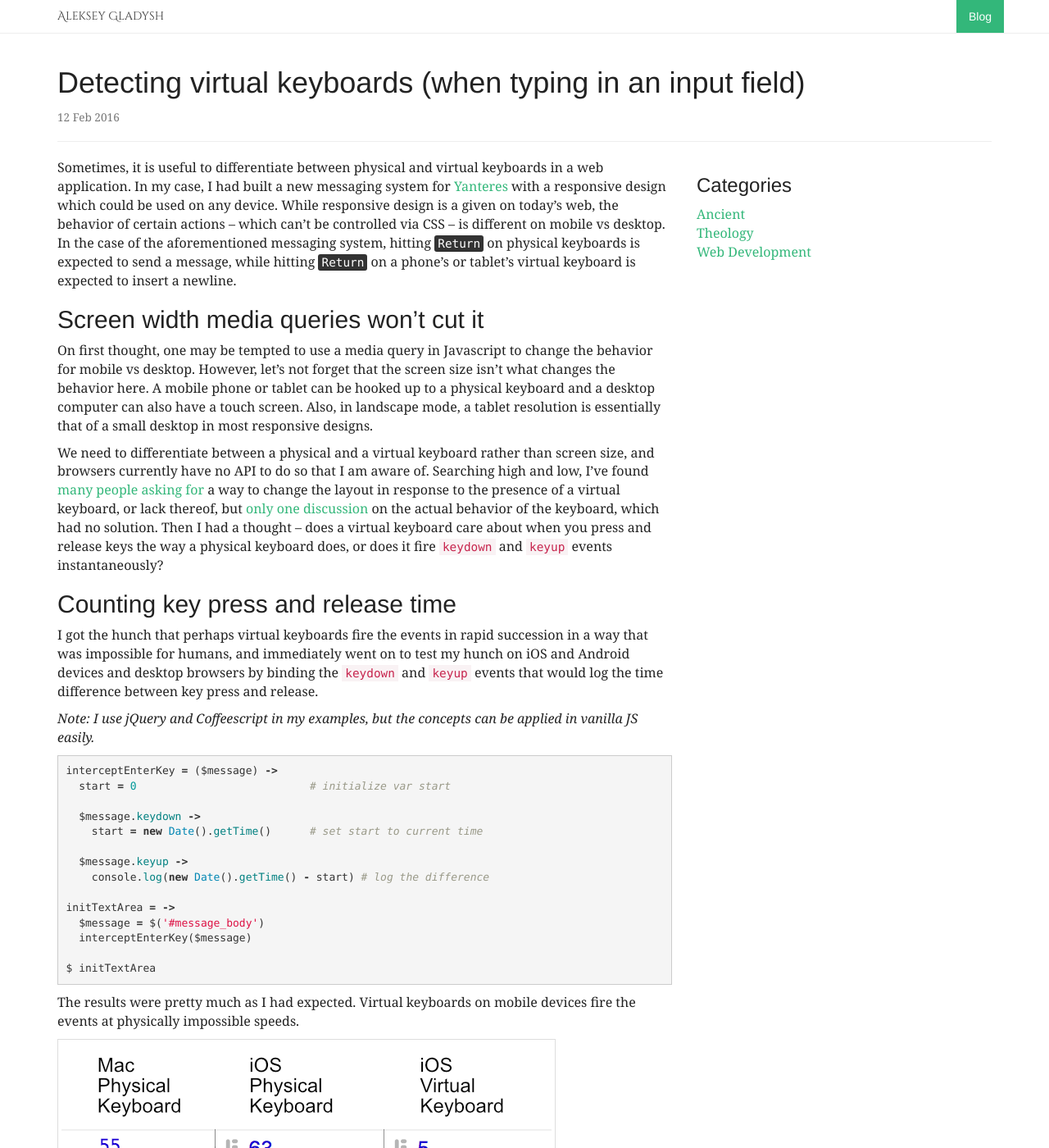
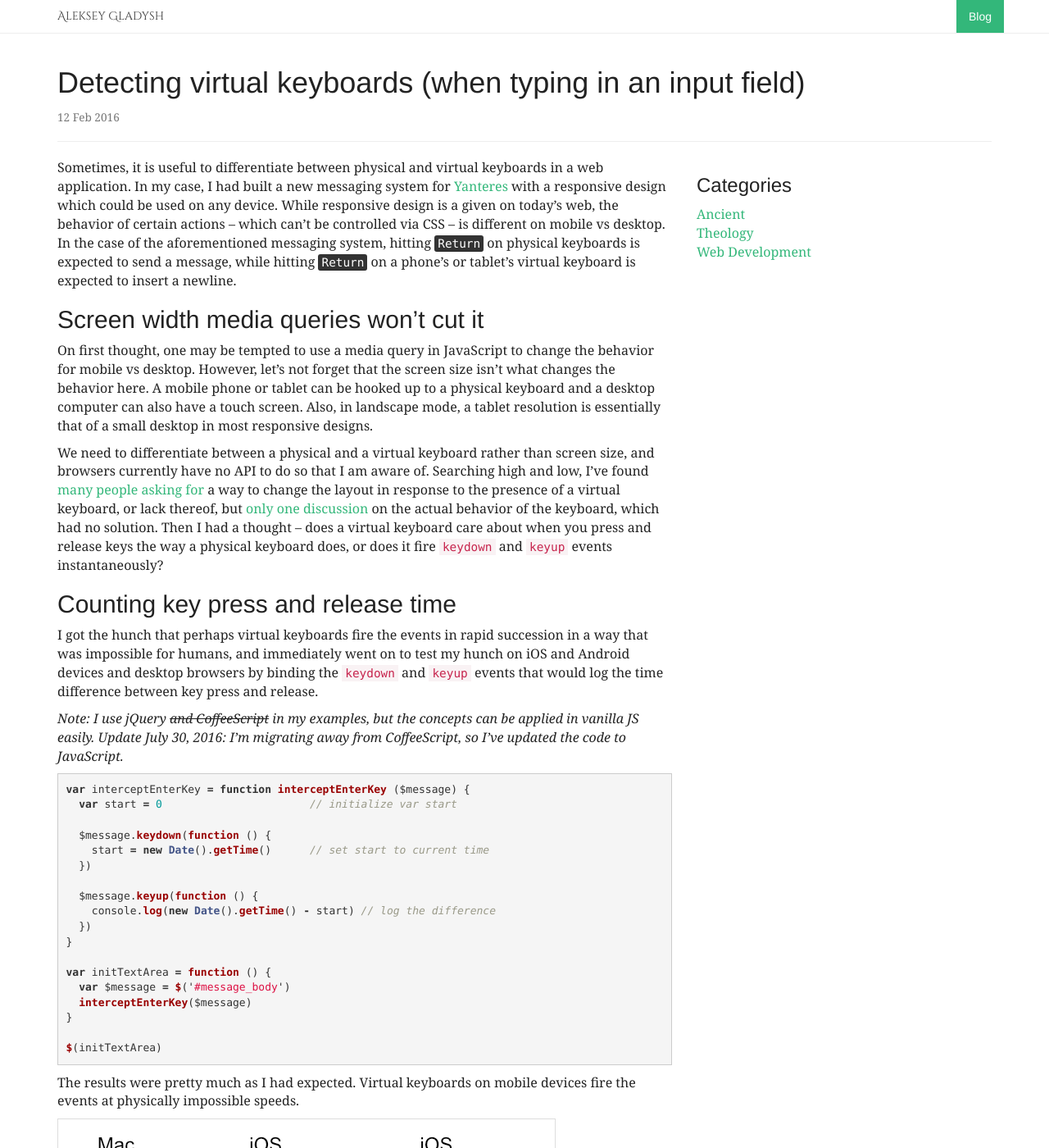
Before and after one commit to alekseyg/lyosha-me, a Jekyll site: the page built from _posts/2016-02-12-detecting-virtual-keyboards.md, in a window 1280 px wide and 1400 px high. Shown: the whole window at 82% size. Built offline with Jekyll 4.4.1, drawn with Linux system fonts in a browser that asks for light colours; nearby versions of some CDN libraries; some of the changed text lies outside the part shown.

Commit message:
Migrate Virtual Keyboard Detection from CoffeeScript to JavaScript in post and demo code

```diff
--- a/_posts/2016-02-12-detecting-virtual-keyboards.md
+++ b/_posts/2016-02-12-detecting-virtual-keyboards.md
@@ -9,7 +9,7 @@ Sometimes, it is useful to differentiate between physical and virtual keyboards
 
 ## Screen width media queries won't cut it
 
-On first thought, one may be tempted to use a media query in Javascript to change the behavior for mobile vs desktop. However, let's not forget that the screen size isn't what changes the behavior here. A mobile phone or tablet can be hooked up to a physical keyboard and a desktop computer can also have a touch screen. Also, in landscape mode, a tablet resolution is essentially that of a small desktop in most responsive designs.
+On first thought, one may be tempted to use a media query in JavaScript to change the behavior for mobile vs desktop. However, let's not forget that the screen size isn't what changes the behavior here. A mobile phone or tablet can be hooked up to a physical keyboard and a desktop computer can also have a touch screen. Also, in landscape mode, a tablet resolution is essentially that of a small desktop in most responsive designs.
 
 We need to differentiate between a physical and a virtual keyboard rather than screen size, and browsers currently have no API to do so that I am aware of. Searching high and low, I've found [many](http://stackoverflow.com/questions/2593139/ipad-web-app-detect-virtual-keyboard-using-javascript-in-safari) [people](http://stackoverflow.com/questions/13270659/detect-virtual-keyboard-vs-hardware-keyboard) [asking](http://stackoverflow.com/questions/8556933/screen-styling-when-virtual-keyboard-is-active) [for](http://stackoverflow.com/questions/11600040/jquery-js-html5-change-page-content-when-keyboard-is-visible-on-mobile-devices) a way to change the layout in response to the presence of a virtual keyboard, or lack thereof, but [only one discussion](http://stackoverflow.com/questions/18880236/how-do-i-detect-hardware-keyboard-presence-with-javascript) on the actual behavior of the keyboard, which had no solution. Then I had a thought – does a virtual keyboard care about when you press and release keys the way a physical keyboard does, or does it fire `keydown` and `keyup` events instantaneously?
 
@@ -17,23 +17,28 @@ We need to differentiate between a physical and a virtual keyboard rather than s
 
 I got the hunch that perhaps virtual keyboards fire the events in rapid succession in a way that was impossible for humans, and immediately went on to test my hunch on iOS and Android devices and desktop browsers by binding the `keydown` and `keyup` events that would log the time difference between key press and release.
 
-*Note: I use jQuery and Coffeescript in my examples, but the concepts can be applied in vanilla JS easily.*
+*Note: I use jQuery ~~and CoffeeScript~~ in my examples, but the concepts can be applied in vanilla JS easily.*
+*Update <time datetime="2016-07-30">July 30, 2016</time>: I'm migrating away from CoffeeScript, so I've updated the code to JavaScript.*
 
-{% highlight coffeescript %}
-interceptEnterKey = ($message) ->
-  start = 0                           # initialize var start
+{% highlight javascript %}
+var interceptEnterKey = function interceptEnterKey ($message) {
+  var start = 0                       // initialize var start
 
-  $message.keydown ->
-    start = new Date().getTime()      # set start to current time
+  $message.keydown(function () {
+    start = new Date().getTime()      // set start to current time
+  })
 
-  $message.keyup ->
-    console.log(new Date().getTime() - start) # log the difference
+  $message.keyup(function () {
+    console.log(new Date().getTime() - start) // log the difference
+  })
+}
 
-initTextArea = ->
-  $message = $('#message_body')
+var initTextArea = function () {
+  var $message = $('#message_body')
   interceptEnterKey($message)
+}
 
-$ initTextArea
+$(initTextArea)
 {% endhighlight %}
 
 The results were pretty much as I had expected. Virtual keyboards on mobile devices fire the events at physically impossible speeds.
@@ -48,90 +53,105 @@ When it came to Windows and Linux, I got pretty much the same results as with Ma
 
 So, the answer is to count the milliseconds between `keyup` and `keydown` and you shall know whether or not you have a virtual or physical keyboard, right? Unfortunately, one key press and release won't always give you the right answer. In some cases, a physical keyboard will have an odd key press that lasts less than 10ms (pictured above) and Android will have an odd one that lasts up to 25ms. The solution I came up with was to keep count of each key press time and then to find the average when I needed it. In my application, that would be when the user presses the <kbd>Return</kbd> key. If the average time is over 25ms, chances are good that it's a physical keyboard.
 
-{% highlight coffeescript %}
-interceptEnterKey = ($message) ->
-  start = 0                           # initialize var start
-  keyTimes = []                       # array to store times
+{% highlight javascript %}
+var interceptEnterKey = function interceptEnterKey ($message) {
+  var start = 0                       // initialize var start
+  var keyTimes = []                   // array to store times
 
-  $message.keydown (e) ->             # we will be using the event now
-    start = new Date().getTime()      # set start to current time
+  $message.keydown(function (e) {     // we will be using the event now
+    start = new Date().getTime()      // set start to current time
 
-    if e.keyCode == 13                # if return was pressed
-      if !keyTimes.length             # if it was the first key pressed
-        e.preventDefault()            # cancel newline insertion and
-        return                        # exit function immediately
+    if (e.keyCode == 13) {            // if return was pressed
+      if (!keyTimes.length) {         // if it was the first key pressed
+        e.preventDefault()            // cancel newline insertion and
+        return                        // exit function immediately
+      }
 
-      # Note: Array.reduce is an ES5 function.
-      # Use a polyfill if you need IE8 support.
-      sumKeyTime = keyTimes.reduce (x, y) -> x + y # sum up the times
-      avgKeyTime = sumKeyTime / keyTimes.length    # find the average time
+      // Note: Array.reduce is an ES5 function.
+      // Use a polyfill if you need IE8 support.
+                                                      // sum up the times
+      var sumKeyTime = keyTimes.reduce(function (x, y) { return x + y })
+      var avgKeyTime = sumKeyTime / keyTimes.length   // find the average time
 
-      if avgKeyTime > 25              # match physical keyboards
-        e.preventDefault()            # cancel newline insertion
-        keyTimes = []                 # reset the key press times
-        $(this.form).submit()         # send the message
+      if (avgKeyTime > 25) {          // match physical keyboards
+        e.preventDefault()            // cancel newline insertion
+        keyTimes = []                 // reset the key press times
+        $(this.form).submit()         // send the message
+      }
+    }
+  })
 
-  $message.keyup ->
-    keyTimes.push(new Date().getTime() - start) # store the difference
-
-# ...
+  $message.keyup(function () {
+    keyTimes.push(new Date().getTime() - start) // store the difference
+  })
+}
+// ...
 {% endhighlight %}
 
 ## Newlines with physical keyboards
 
 The last step for a proper messaging system is to allow users of physical keyboards to enter newlines using <kbd>Shift</kbd>/<kbd>Option</kbd>/<kbd>Meta</kbd>/Etc + <kbd>Return</kbd>. All that needs to be done here is to check whether those keys are pressed on the `keydown` event, and we're done! I didn't want a very large `if` statement, so I put it in its own function.
 
-{% highlight coffeescript %}
-isKeyRawEnter = (e) ->
-  !e.ctrlKey && !e.altKey && !e.shiftKey && !e.metaKey && e.keyCode == 13
+{% highlight javascript %}
+var isKeyRawEnter = function isKeyRawEnter (e) {
+  return !e.ctrlKey && !e.altKey && !e.shiftKey && !e.metaKey && e.keyCode === 13
+}
 
-# ...
+// ...
 {% endhighlight %}
 
 {% highlight diff %}
--    if (e.keyCode == 13)              # if return was pressed
-+    if (isKeyRawEnter(e))             # if return was pressed
+-    if (e.keyCode == 13) {            // if return was pressed
++    if (isKeyRawEnter(e)) {           // if return was pressed
 {% endhighlight %}
 
 ## TL;DR
 
 The average time difference between `keydown` and `keyup` can be a good indicator of whether a user is typing on a physical or virtual keyboard. Here is the full code to an example that sends the message when <kbd>Return</kbd> is pressed on a physical keyboard and adds a newline when pressed on a virtual keyboard.
 
-{% highlight coffeescript %}
-isKeyRawEnter = (e) ->
-  !e.ctrlKey && !e.altKey && !e.shiftKey && !e.metaKey && e.keyCode == 13
+{% highlight javascript %}
+var isKeyRawEnter = function isKeyRawEnter (e) {
+  return !e.ctrlKey && !e.altKey && !e.shiftKey && !e.metaKey && e.keyCode === 13
+}
 
-interceptEnterKey = ($message) ->
-  start = 0                           # initialize var start
-  keyTimes = []                       # array to store times
+var interceptEnterKey = function interceptEnterKey ($message) {
+  var start = 0                       // initialize var start
+  var keyTimes = []                   // array to store times
 
-  $message.keydown (e) ->             # event to determine key(s)
-    start = new Date().getTime()      # set start to current time
+  $message.keydown(function (e) {     // event to determine key(s)
+    start = new Date().getTime()      // set start to current time
 
-    if isKeyRawEnter(e)               # if return was pressed
-      if !keyTimes.length             # if it was the first key pressed
-        e.preventDefault()            # cancel newline insertion and
-        return                        # exit function immediately
+    if (isKeyRawEnter(e)) {           // if return was pressed
+      if (!keyTimes.length) {         // if it was the first key pressed
+        e.preventDefault()            // cancel newline insertion and
+        return                        // exit function immediately
+      }
 
-      # Note: Array.reduce is an ES5 function.
-      # Use a polyfill if you need IE8 support.
-      sumKeyTime = keyTimes.reduce (x, y) -> x + y # sum up the times
-      avgKeyTime = sumKeyTime / keyTimes.length    # find the average time
+      // Note: Array.reduce is an ES5 function.
+      // Use a polyfill if you need IE8 support.
+                                                      // sum up the times
+      var sumKeyTime = keyTimes.reduce(function (x, y) { return x + y })
+      var avgKeyTime = sumKeyTime / keyTimes.length   // find the average time
 
-      if avgKeyTime > 25              # match physical keyboards
-        e.preventDefault()            # cancel newline insertion
-        keyTimes = []                 # reset the key press times
-        $(this.form).submit()         # send the message
+      if (avgKeyTime > 25) {          // match physical keyboards
+        e.preventDefault()            // cancel newline insertion
+        keyTimes = []                 // reset the key press times
+        $(this.form).submit()         // send the message
+      }
+    }
+  })
 
-  $message.keyup ->
-    keyTimes.push(new Date().getTime() - start) # store the difference
+  $message.keyup(function () {
+    keyTimes.push(new Date().getTime() - start) // store the difference
+  })
+}
 
-initTextArea = ->
+var initTextArea = function initTextArea () {
   $message = $('#message_body')
   interceptEnterKey($message)
+}
 
-$ initTextArea
-
+$(initTextArea)
 {% endhighlight %}
 
 {% highlight html %}
```
Also changed, not shown: js/virtual-keyboards.coffee (deleted, +0 -52 lines), js/virtual-keyboards.js (added, +60 -0 lines).
